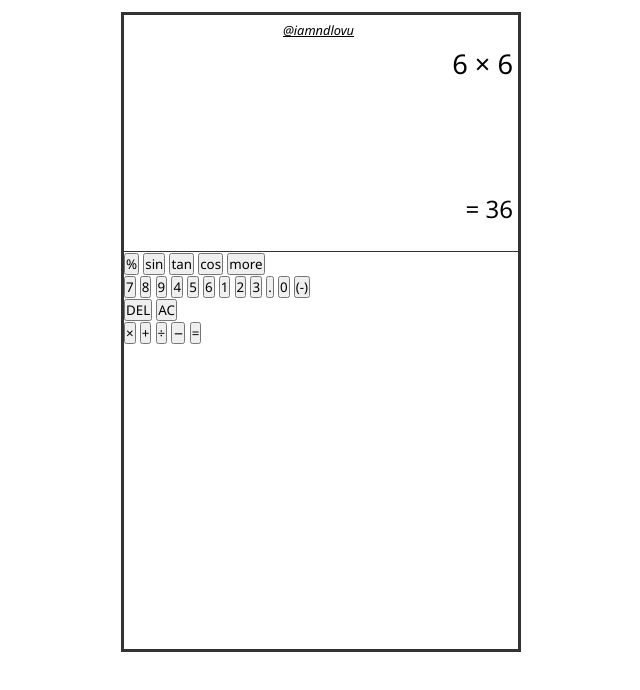
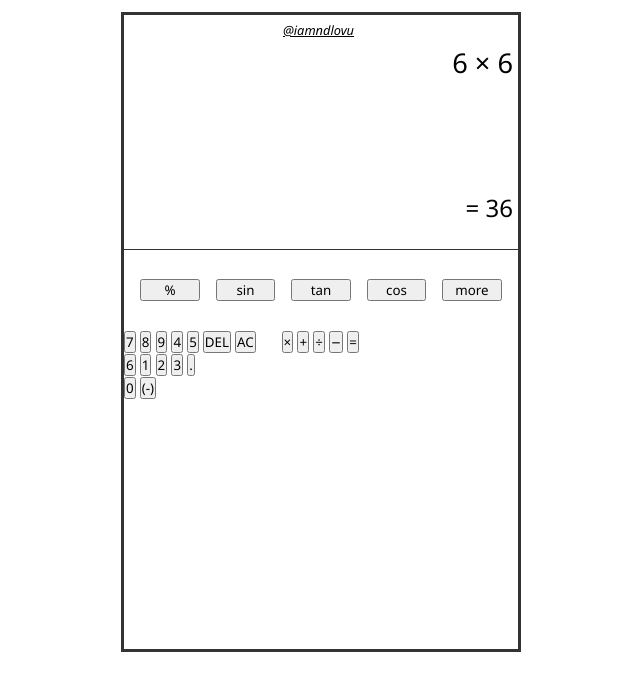
Before and after one commit to iamndlovu/calculator, a website: page index.html in a window 1280 px wide. Shown: the part 68-758 px from the top of the page, without its empty margins (319-959 px from the left). Drawn offline with Linux system fonts and the light colour scheme.

Commit message:
layout of advanced buttons

```diff
--- /dev/null
+++ b/css/buttons.css
@@ -0,0 +1,21 @@
+#buttons
+{
+  width: 100%;
+  height: calc(80vh - (37.1 * 80vh / 100));
+
+  display: grid;
+  grid-template: repeat(5, 20%) / repeat(5, 20%);
+}
+
+#advanced
+{
+  grid-row: 1 / 2;
+  grid-column: 1 / -1;
+  justify-content: space-evenly;
+}
+
+#advanced button
+{
+  min-height: 1rem;
+  flex-basis: 15%;
+}
--- a/css/index.css
+++ b/css/index.css
@@ -2,3 +2,4 @@
 @import './header.css';
 @import './app.css';
 @import './screen.css';
+@import './buttons.css';
--- a/index.html
+++ b/index.html
@@ -17,7 +17,7 @@
       <div class="answer-display">&equals; 36</div>
     </section>
     <section id="buttons">
-      <section id="advanced">
+      <section id="advanced" class="center">
         <button class="adv">%</button>
         <button class="adv">sin</button>
         <button class="adv">tan</button>
```
